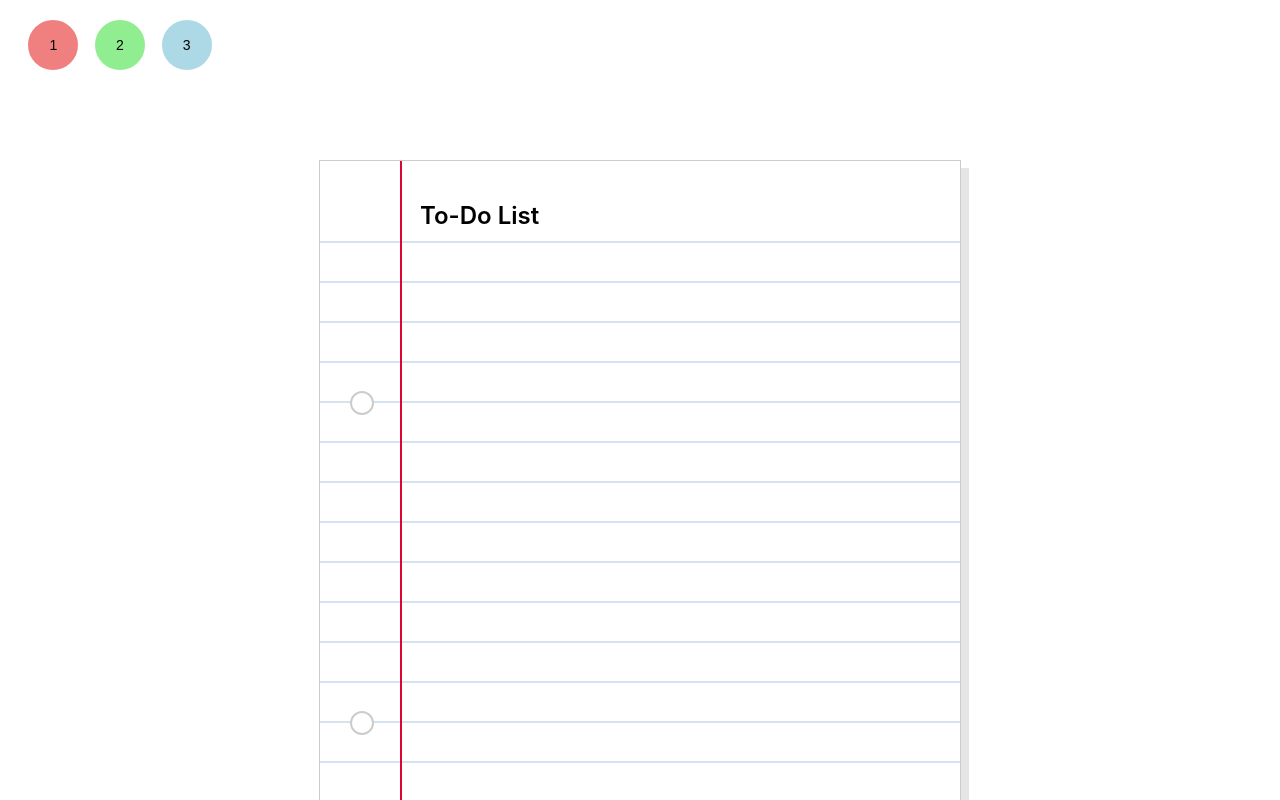
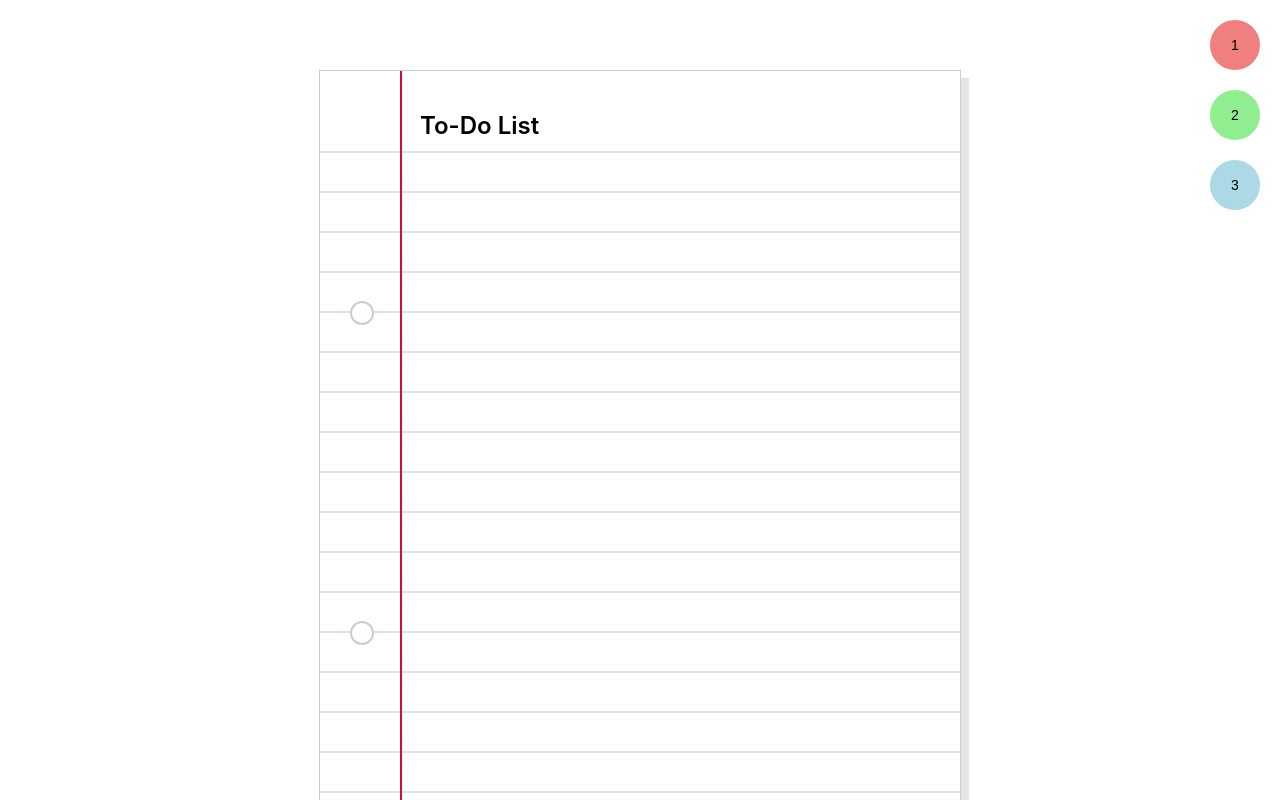
Before and after one commit to maeBoittiaux/to-do-list, a React (Create React App) app: page / in a window 1280 px wide. Shown: the top 800 px of the page. Built offline with nearby package versions, Linux system fonts and the light colour scheme; the HTML template or start-up script is replaced by a standard one.

Commit message:
Move colour theme buttons to right hand side

```diff
--- a/src/ColourTheme.css
+++ b/src/ColourTheme.css
@@ -1,12 +1,16 @@
 .button-group {
     display: flex;
-    justify-content: space-around;
-    align-items: center;
-    width: 200px;
+    flex-direction: column;
+    justify-content: flex-start;
+    align-items: flex-end;
+    height: 300px;
     padding: 20px;
+    position: absolute;
+    top: 0;
+    right: 0;
 }
 
-.spherical-button {
+.colour-theme-button {
     width: 50px;
     height: 50px;
     border-radius: 100%;
@@ -19,6 +23,7 @@
     font-size: 14px;
     outline: none;
     transition: background-color 0.3s, border-color 0.3s;
+    margin-bottom: 20px;
 }
 
 .button-0 {
--- a/src/ColourTheme.js
+++ b/src/ColourTheme.js
@@ -20,7 +20,7 @@ const ButtonGroup = () => {
             {[0, 1, 2].map((buttonIndex) => (
                 <button
                     key={buttonIndex}
-                    className={`spherical-button button-${buttonIndex} ${activeButton === buttonIndex ? 'active' : ''}`}
+                    className={`colour-theme-button button-${buttonIndex} ${activeButton === buttonIndex ? 'active' : ''}`}
                     onClick={() => handleButtonClick(buttonIndex)}
                 >
                     {buttonIndex + 1}
```
